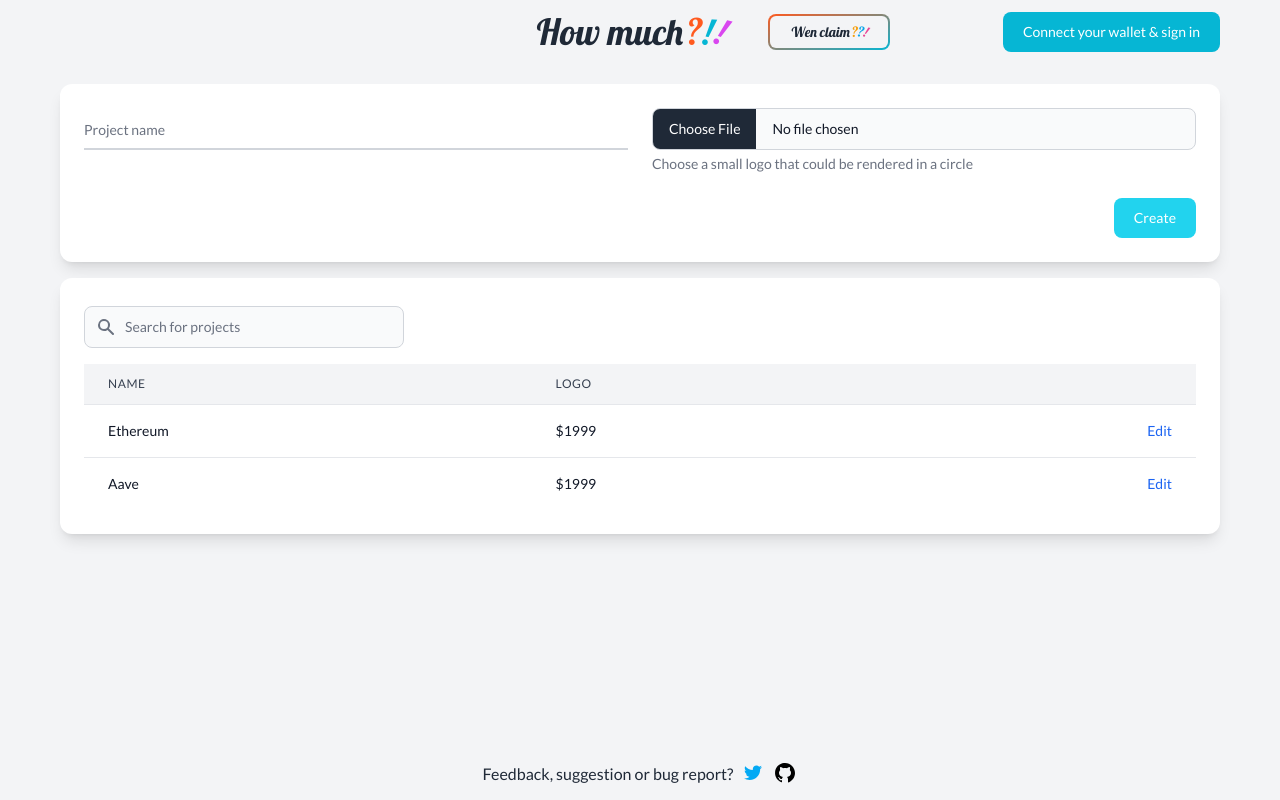
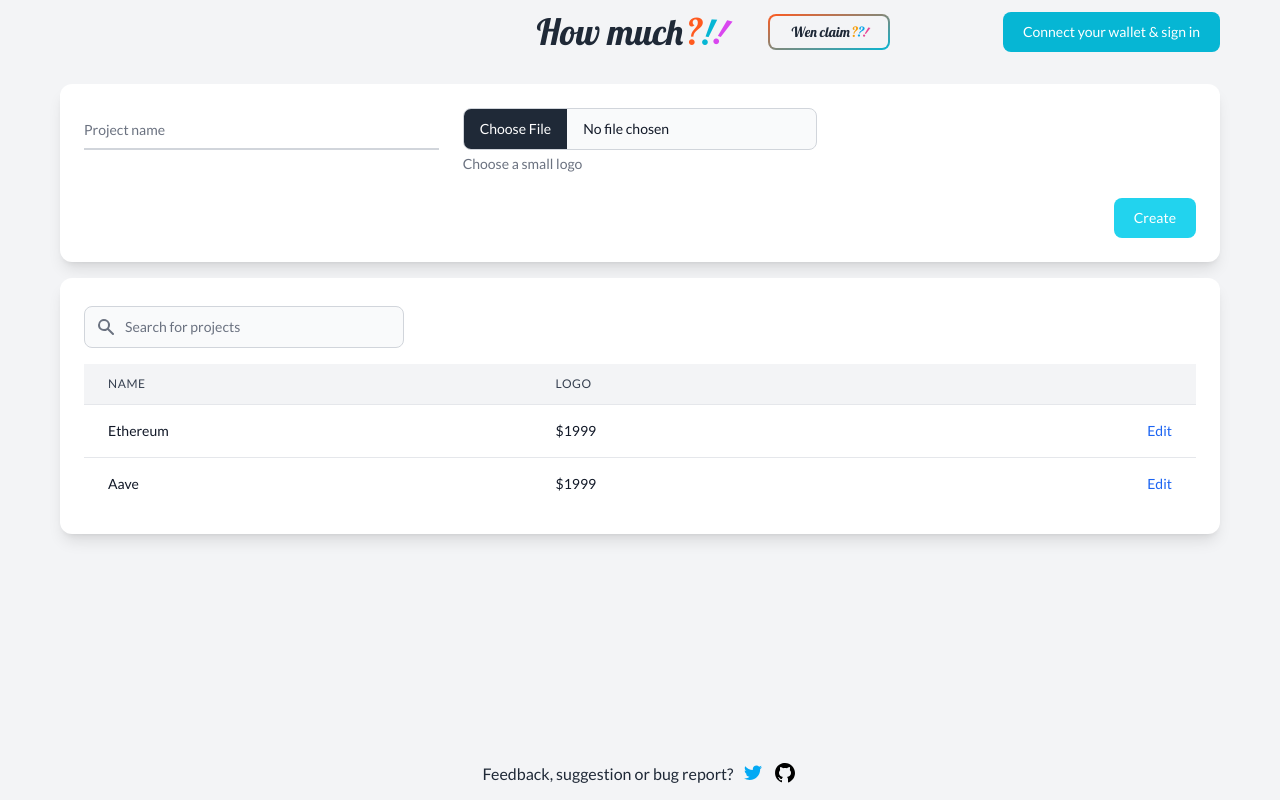
Before and after one commit to ootsun/how-much, a Next.js app: page /projects in a window 1280 px wide. Built offline with nearby package versions, Linux system fonts and the light colour scheme.

Commit message:
Handle errors in project-form.js

```diff
--- a/components/error-modal.js
+++ b/components/error-modal.js
@@ -8,7 +8,7 @@ export default function ErrorModal({modalMessage}) {
 
   return (
     <div id="errorModal" aria-hidden="true" className="hidden overflow-y-auto overflow-x-hidden fixed right-0 left-0 top-4 z-50 justify-center items-center h-modal md:h-full md:inset-0">
-      <div className="relative px-4 w-full max-w-2xl h-full md:h-auto">
+      <div className="relative px-4 w-full max-w-2xl h-full md:h-auto flex justify-center items-center">
         <div className="relative bg-white rounded-lg shadow dark:bg-gray-700 px-6">
           <div className="flex justify-between items-start py-3 rounded-t">
             <h3 className="text-xl font-semibold text-gray-900 lg:text-2xl dark:text-white">
@@ -21,7 +21,7 @@ export default function ErrorModal({modalMessage}) {
             </p>
           </div>
           <div className="flex flex-row-reverse py-3 rounded-b">
-            <button onClick={handleClose} type="button" className="text-white bg-blue-700 hover:bg-blue-800 focus:ring-4 focus:ring-blue-300 font-medium rounded-lg text-sm px-5 py-2.5 text-center dark:bg-blue-600 dark:hover:bg-blue-700 dark:focus:ring-blue-800">Close</button>
+            <button onClick={handleClose} type="button" className="button">Close</button>
           </div>
         </div>
       </div>
--- a/components/header/signInButton.js
+++ b/components/header/signInButton.js
@@ -2,8 +2,7 @@ import {ethers} from 'ethers';
 import {SiweMessage} from 'siwe';
 import {useContext, useEffect, useState} from 'react';
 import ErrorModal from '../error-modal.js';
-import {authContext, getNonce, getUserAddress, verifySignature} from '../../lib/client/authHandler.js';
-import truncateEthAddress from 'truncate-eth-address';
+import {authContext, getNonce, verifySignature} from '../../lib/client/authHandler.js';
 import {LoadingCircle} from '../loading-circle.js';
 
 export default function SignInButton() {
--- a/components/projects/project-form.js
+++ b/components/projects/project-form.js
@@ -2,22 +2,19 @@ import {useForm} from 'react-hook-form';
 import {create, getUploadSignature, uploadFormData} from '../../lib/client/projectHandler.js';
 import {LoadingCircle} from '../loading-circle.js';
 import {capitalizeFirstLetter} from '../../lib/utils/stringUtils.js';
+import {useState} from 'react';
+import ErrorModal from '../error-modal.js';
 
 export function ProjectForm() {
+
+  const [modalMessage, setModalMessage] = useState(null);
 
   const {register, handleSubmit, formState, reset} = useForm({
     mode: 'onTouched'
   });
   let {isSubmitting, errors, isValid} = formState;
 
-  async function onSubmit(form) {
-    const originalFileName = form.logo[0].name;
-    const tokens = originalFileName.split('.');
-    const extension = tokens[tokens.length - 1];
-    const fileName = form.name + '.' + extension;
-    const uploadSignature = await getUploadSignature(fileName);
-    const name = capitalizeFirstLetter(form.name);
-
+  function createFormData(form, uploadSignature, fileName) {
     const formData = new FormData();
     formData.append('file', form.logo[0]);
     formData.append('api_key', uploadSignature.apiKey);
@@ -25,18 +22,54 @@ export function ProjectForm() {
     formData.append('signature', uploadSignature.signature);
     formData.append('folder', 'projectsLogo');
     formData.append('public_id', fileName);
+    return formData;
+  }
 
-    const upload = await uploadFormData(formData, uploadSignature.cloudName);
-    const res = await create(name, upload.secure_url);
-    if (res) {
+  async function onSubmit(form) {
+    const originalFileName = form.logo[0].name;
+    const tokens = originalFileName.split('.');
+    const extension = tokens[tokens.length - 1];
+    const name = capitalizeFirstLetter(form.name);
+    const fileName = name + '.' + extension;
+
+    try {
+      let res = await getUploadSignature(fileName);
+      if (!res.ok) {
+        setModalMessage('An server side error occurred. Please, retry later.');
+        toggleModal('errorModal');
+        return;
+      }
+      const uploadSignature = await res.json();
+
+      const formData = createFormData(form, uploadSignature, fileName);
+
+      res = await uploadFormData(formData, uploadSignature.cloudName);
+      if (!res.ok) {
+        setModalMessage('An server side error occurred. Please, retry later.');
+        toggleModal('errorModal');
+        return;
+      }
+      const upload = await res.json();
+
+      res = await create(name, upload.secure_url);
+      if (!res.ok) {
+        setModalMessage('An server side error occurred. Please, retry later.');
+        toggleModal('errorModal');
+        return;
+      }
       reset();
+    } catch (e) {
+      setModalMessage('An error occured. Check you internet connectivity.');
+      toggleModal('errorModal');
     }
   }
 
   return (
-    <form onSubmit={handleSubmit(onSubmit)} autocomplete="off">
+    <>
+      <ErrorModal modalMessage={modalMessage}/>
+      <form onSubmit={handleSubmit(onSubmit)} autoComplete="off">
         <input autoComplete="false" name="hidden" type="text" className="hidden"/>
-      <div className="grid sm:grid-cols-2 sm:gap-6">
+        <div className="grid sm:grid-cols-3 sm:gap-6">
           <div className="relative z-0 mb-6 w-full group">
             <input type="text"
                    className="input peer"
@@ -51,9 +84,9 @@ export function ProjectForm() {
             <input aria-describedby="logo_help" {...register('logo', {required: 'Mandatory field'})} type="file"
                    className="block w-full text-sm text-gray-900 bg-gray-50 rounded-lg border border-gray-300 cursor-pointer dark:text-gray-400 focus:outline-none focus:border-transparent dark:bg-gray-700 dark:border-gray-600 dark:placeholder-gray-400"/>
             <div className="mt-1 text-sm text-gray-500 dark:text-gray-300" id="logo_help">
-            Choose a small logo that could be rendered in a circle
+              Choose a small logo
             </div>
-          {errors.logo && <span>{errors.logo.message}</span>}
+            {errors.logo && <span className="error">{errors.logo.message}</span>}
           </div>
         </div>
         <div className="flex flex-row-reverse">
@@ -64,5 +97,7 @@ export function ProjectForm() {
             Create
           </button>
         </div>
-    </form>);
+      </form>
+    </>
+  );
 }
--- a/components/projects/project-list.js
+++ b/components/projects/project-list.js
@@ -10,9 +10,9 @@ export function ProjectList() {
               <div className="flex absolute inset-y-0 left-0 items-center pl-3 pointer-events-none">
                 <svg className="w-5 h-5 text-gray-500 dark:text-gray-400" fill="currentColor" viewBox="0 0 20 20"
                      xmlns="http://www.w3.org/2000/svg">
-                  <path fill-rule="evenodd"
+                  <path fillRule="evenodd"
                         d="M8 4a4 4 0 100 8 4 4 0 000-8zM2 8a6 6 0 1110.89 3.476l4.817 4.817a1 1 0 01-1.414 1.414l-4.816-4.816A6 6 0 012 8z"
-                        clip-rule="evenodd"></path>
+                        clipRule="evenodd"></path>
                 </svg>
               </div>
               <input type="text" id="table-search"
--- a/lib/client/projectHandler.js
+++ b/lib/client/projectHandler.js
@@ -1,39 +1,27 @@
 import {getJSONAuthHeader} from './authHandler.js';
 
 export const findAll = async () => {
-  const res = await fetch('/api/projects');
-  if (res.ok) {
-    return res.json();
-  }
-  return false;
+  return await fetch('/api/projects');
 }
 
 export const getUploadSignature = async (fileName) => {
-  const res = await fetch('/api/upload-signatures', {
+  return await fetch('/api/upload-signatures', {
     headers: getJSONAuthHeader(),
     method: 'POST',
     body: JSON.stringify({fileName})
   });
-  if (res.ok) {
-    return res.json();
-  }
-  return false;
 }
 
 export const uploadFormData = async (formData, cloudName) => {
   const url = process.env.NEXT_PUBLIC_CLOUDINARY_UPLOAD_URL.replace("CLOUD_NAME", cloudName);
-  const res = await fetch(url, {
+  return await fetch(url, {
     method: 'POST',
     body: formData
   });
-  if (res.ok) {
-    return res.json();
-  }
-  return false;
 }
 
 export const create = async (name, logoUrl) => {
-  const res = await fetch('/api/projects', {
+  return await fetch('/api/projects', {
     method: "POST",
     headers: getJSONAuthHeader(),
     body: JSON.stringify({
@@ -41,9 +29,4 @@ export const create = async (name, logoUrl) => {
       logoUrl
     }),
   });
-  if (res.ok) {
-    return true;
-  }
-  console.log(res)
-  return false;
 }
```
Lines whose indentation alone changed are shown as unchanged.
